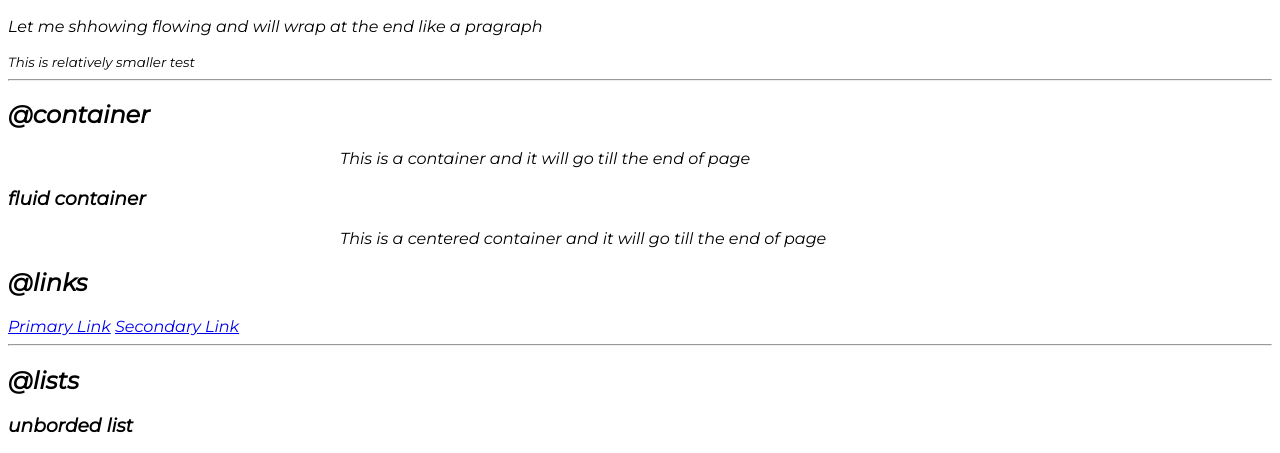
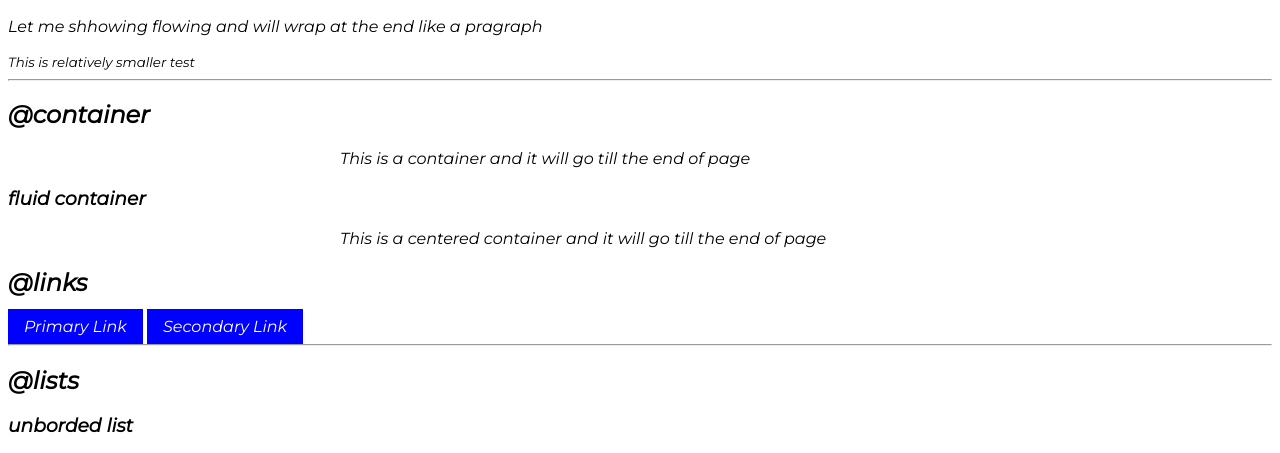
Before and after one commit to san776/neogcamp-lesson3-live-, a plain HTML site: page index.html in a window 1280 px wide. Shown: the part 317-770 px from the top of the page. Drawn offline with Linux system fonts and the light colour scheme.

Commit message:
links updated

```diff
--- a/index.html
+++ b/index.html
@@ -37,8 +37,8 @@ text</p>
 
       <h2>@links</h2>
 
-      <a href="/">Primary Link</a>
-      <a href="/">Secondary Link</a>
+      <a class="link primary-link" href="/">Primary Link</a>
+      <a class="link secondary-link" href="/">Secondary Link</a>
 
       <hr>
 
--- a/style.css
+++ b/style.css
@@ -1,4 +1,10 @@
 @import url('https://fonts.googleapis.com/css2?family=Montserrat:ital@1&display=swap');
+
+:root {
+    --primary-color: #6d28d9;
+
+}
+
 
 body {
     font-family: 'Montserrat', sans-serif;
@@ -18,3 +24,24 @@ body {
     max-width: 600px;
     margin: auto;
 }
+
+/** links **/
+.link {
+     text-decoration: none;
+     padding: 0.5rem 1rem;
+}
+
+.primary-link {
+
+    background-color: blue;
+    (--primary-color)
+    border-radius: 0.5rem;
+    color: white;
+}
+.secondary-link {
+    background-color: blue;
+    (--primary-color)
+    border-radius: 0.5rem;
+    color: white;
+
+}
```
